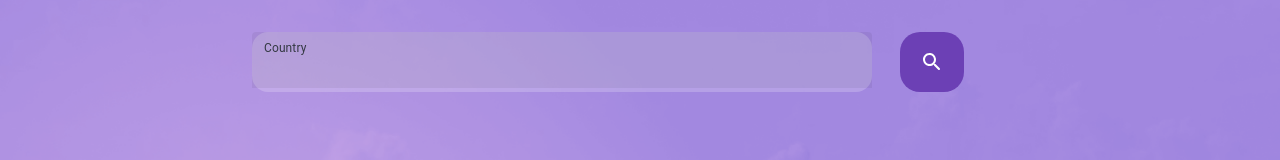
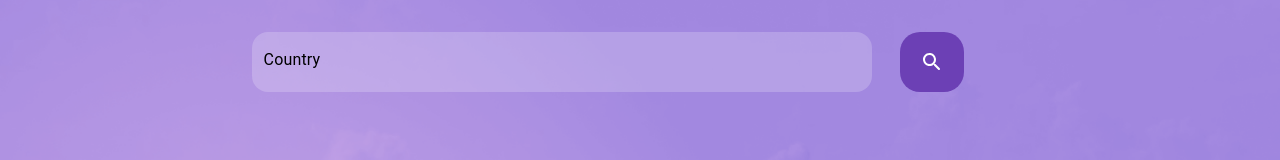
Before and after one commit to calvinlua/weather-app-react, a React (Vite) app: page / in a window 1280 px wide. Shown: the top 160 px of the page. Built offline with nearby package versions, Linux system fonts and the light colour scheme.

Commit message:
Update overriding for mui autocomplete grey background appearance issue and overriding textinput for mui

```diff
--- a/src/App.tsx
+++ b/src/App.tsx
@@ -87,7 +87,8 @@ const App = () => {
 
   useEffect(() => {
     console.log("HELLO" + import.meta.env.VITE_HELLO);
-  }, []);
+    console.log(searchCountry);
+  }, [searchCountry]);
 
   return (
     <>
--- a/src/components/common/atom/SearchBar.tsx/SearchBar.tsx
+++ b/src/components/common/atom/SearchBar.tsx/SearchBar.tsx
@@ -1,5 +1,5 @@
 import { SearchRounded } from "@mui/icons-material";
-import { Autocomplete, Button, TextField } from "@mui/material";
+import { Autocomplete, Button, Input, TextField } from "@mui/material";
 import { FormEvent } from "react";
 import { countries } from "../../../../constants/countries";
 import classes from "./SearchBar.module.css";
@@ -18,18 +18,41 @@ const SearchBar = (props: {
             options={countries}
             getOptionLabel={(option) => option}
             onChange={(event: any, value: any) => {
+              console.log(value);
               event.preventDefault();
               props.setSearchCountry(value);
+            }}
+            sx={{
+              "& .MuiAutocomplete-inputRoot": {
+                backgroundColor: "transparent",
+              },
+              "& .MuiAutocomplete-popupIndicator": {
+                backgroundColor: "transparent",
+              },
             }}
             renderInput={(params) => (
               <TextField
                 {...params}
                 variant="filled"
-                focused
-                InputProps={{ disableUnderline: true }}
-                id="filled-basic"
                 label="Country"
-                className={classes["search-field"]}
+                InputProps={{ ...params.InputProps, disableUnderline: true }}
+                sx={{
+                  "& .MuiInputLabel-root": {
+                    color: "var(--text-color)", // Use the global variable for the label color
+                  },
+                  "& .MuiInputLabel-root.Mui-focused": {
+                    color: "var(--text-color)", // Use the global variable for the focused label color
+                  },
+                  // Change the input text color
+                  "& .MuiInputBase-input": {
+                    color: "var(--text-color)", // Use your global variable
+                  },
+                  // Optional: Customize placeholder text color
+                  "& .MuiInputBase-input::placeholder": {
+                    color: "var(--text-color)", // Use your global variable
+                    opacity: 1, // Ensure the placeholder is not faded
+                  },
+                }}
               />
             )}
           />
```
